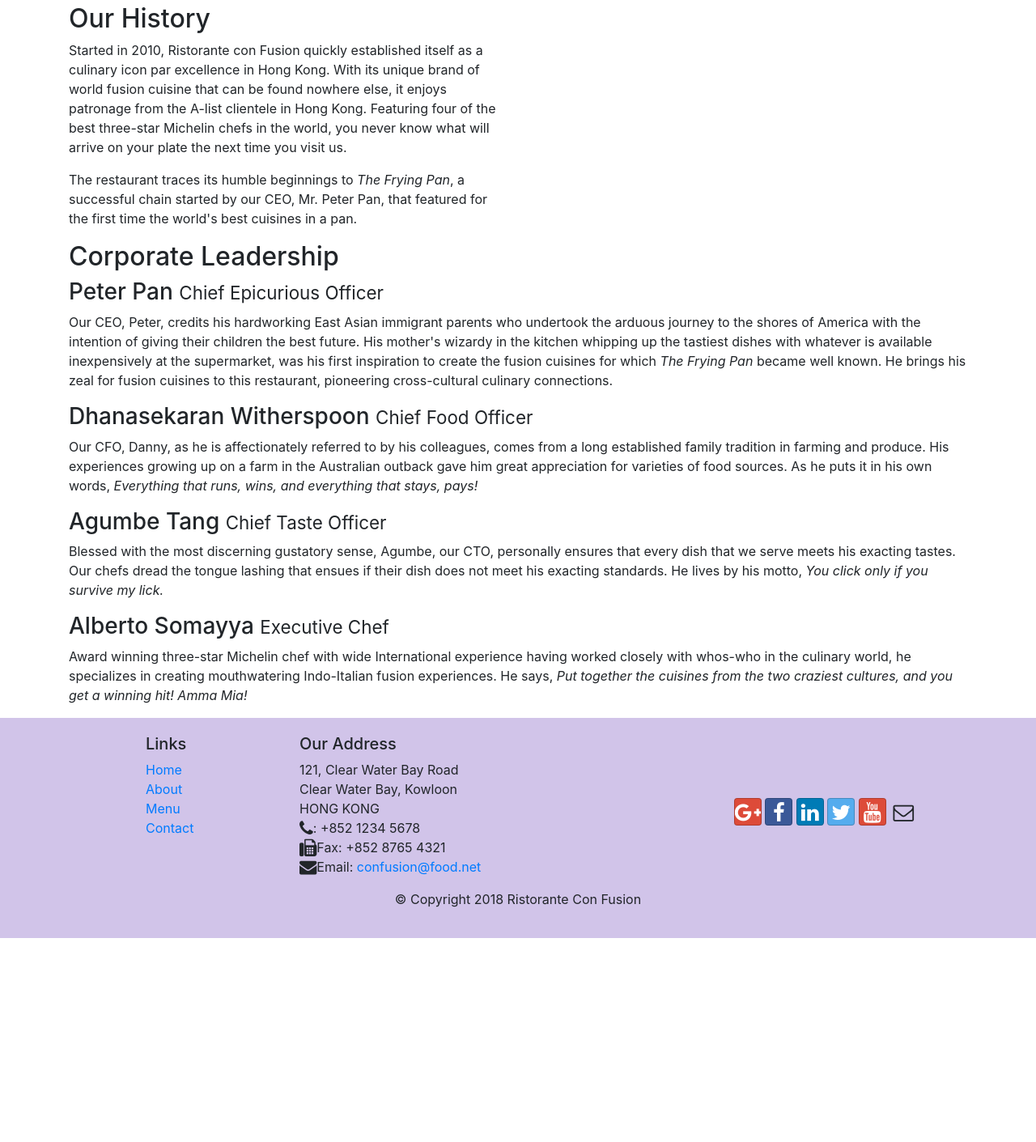
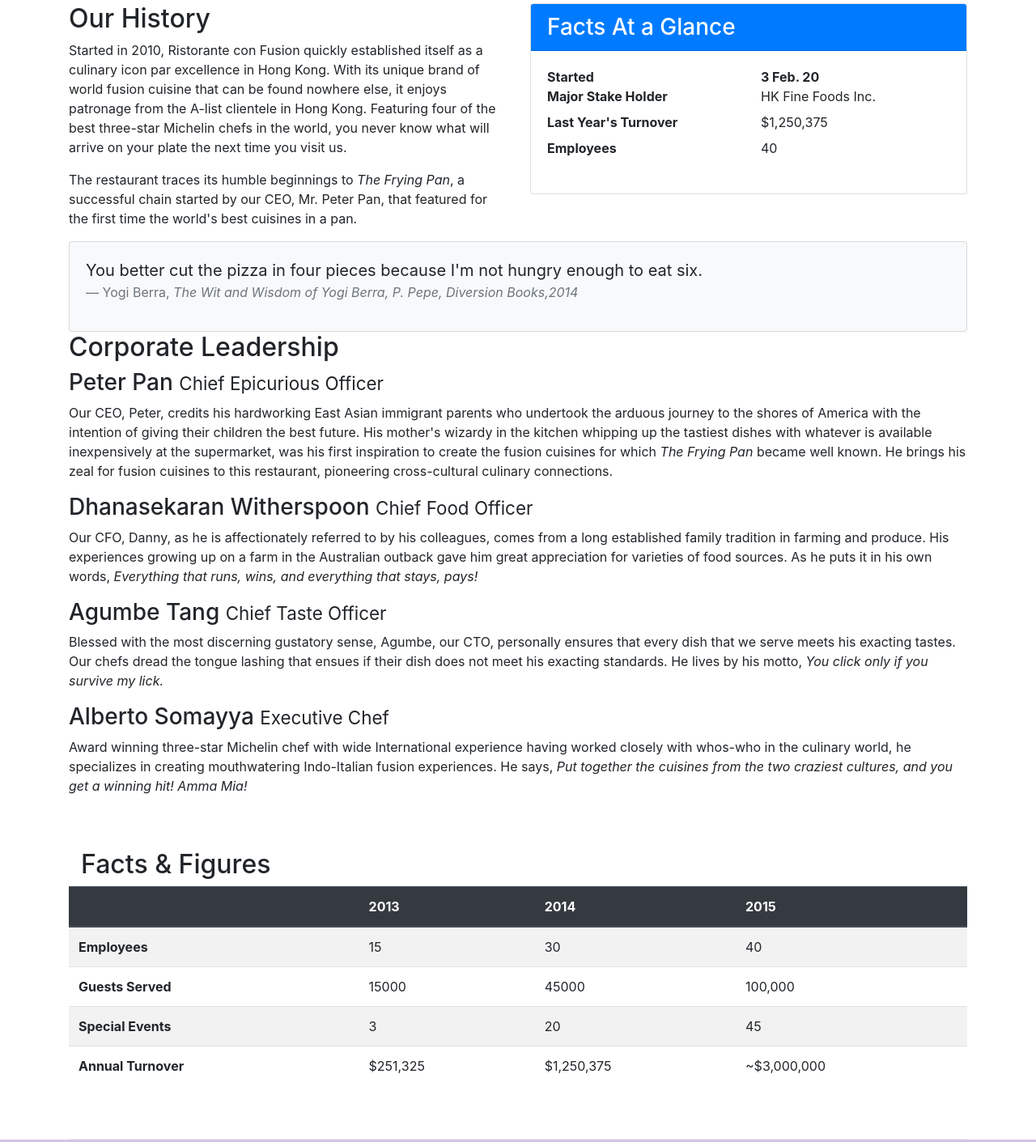
Before and after one commit to TailinLyu/Coursera-Front-End, a website: page aboutus.html in a window 1280 px wide. Shown: the part 461-1872 px from the top of the page at 81% size. Before the commit the page ends 1620 px from the top, so only its background shows below. Drawn offline with nearby package versions, Linux system fonts and the light colour scheme.

Commit message:
Learn something about Table and Cards

```diff
--- a/aboutus.html
+++ b/aboutus.html
@@ -67,6 +67,35 @@
                 <p>The restaurant traces its humble beginnings to <em>The Frying Pan</em>, a successful chain started by our CEO, Mr. Peter Pan, that featured for the first time the world's best cuisines in a pan.</p>
             </div>
             <div class= "col-sm col-md col-lg">
+                <div class="card">
+                    <h3 class="card-header bg-primary text-white">Facts At a Glance</h3>
+                    <div class="card-body">
+                        <dl class="row">
+                            <dt class="col-6">Started</dt>
+                            <dt class="col-6">3 Feb. 20</dt>
+                            <dt class="col-6">Major Stake Holder</dt>
+                            <dd class="col-6">HK Fine Foods Inc.</dd>
+                            <dt class="col-6">Last Year's Turnover</dt>
+                            <dd class="col-6">$1,250,375</dd>
+                            <dt class="col-6">Employees</dt>
+                            <dd class="col-6">40</dd>
+                        </dl>
+                    </div>
+                </div>
+            </div>
+            <div class="col-12">
+                <div class="card card-body bg-light">
+                    <blockquote class="blockquote">
+                        <p class="mb-0">You better cut the pizza in four pieces
+                            because I'm not hungry enough to eat six.
+                        </p>
+                        <footer class="blockquote-footer">Yogi Berra,
+                            <cite title = "Source Title">The Wit and Wisdom
+                                of Yogi Berra, P. Pepe, Diversion Books,2014
+                            </cite>
+                        </footer>
+                    </blockquote>
+                </div>
             </div>
         </div>
 
@@ -84,7 +113,50 @@
                 <p class="d-none d-sm-block">Award winning three-star Michelin chef with wide International experience having worked closely with whos-who in the culinary world, he specializes in creating mouthwatering Indo-Italian fusion experiences. He says, <em>Put together the cuisines from the two craziest cultures, and you get a winning hit! Amma Mia!</em></p>
             </div>
        </div>
-
+        <div class="row row-content">
+            <div class="col-12 col-sm-9">
+                <h2>Facts &amp; Figures</h2>
+            </div>
+            <div class="col-12 col-sm-3"></div>
+            <div class="table-responsive">
+                    <table class="table table-striped">
+                        <thead class="thead-dark">
+                            <tr>
+                                <th>&nbsp;</th>
+                                <th>2013</th>
+                                <th>2014</th>
+                                <th>2015</th>
+                            </tr>
+                        </thead>
+                        <tbody>
+                            <tr>
+                                <th>Employees</th>
+                                <td>15</td>
+                                <td>30</td>
+                                <td>40</td>
+                            </tr>
+                            <tr>
+                                <th>Guests Served</th>
+                                <td>15000</td>
+                                <td>45000</td>
+                                <td>100,000</td>
+                            </tr>
+                            <tr>
+                                <th>Special Events</th>
+                                <td>3</td>
+                                <td>20</td>
+                                <td>45</td>
+                            </tr>
+                            <tr>
+                                <th>Annual Turnover</th>
+                                <td>$251,325</td>
+                                <td>$1,250,375</td>
+                                <td>~$3,000,000</td>
+                            </tr>
+                        </tbody>
+                    </table>
+                </div>
+        </div>
     </div>
 
     <footer class="footer">
```
